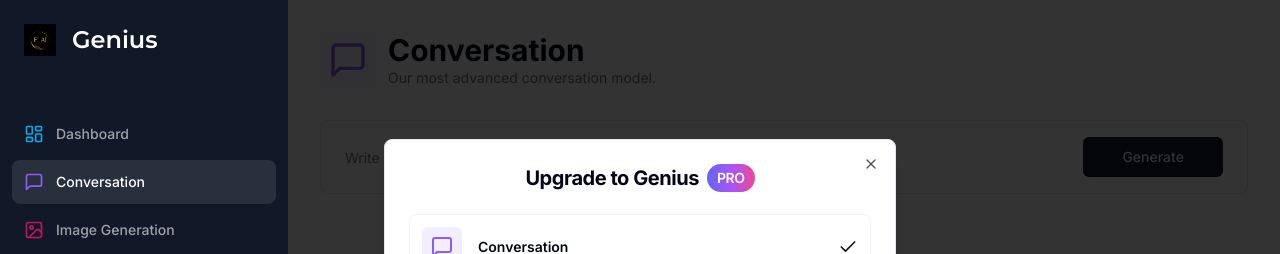
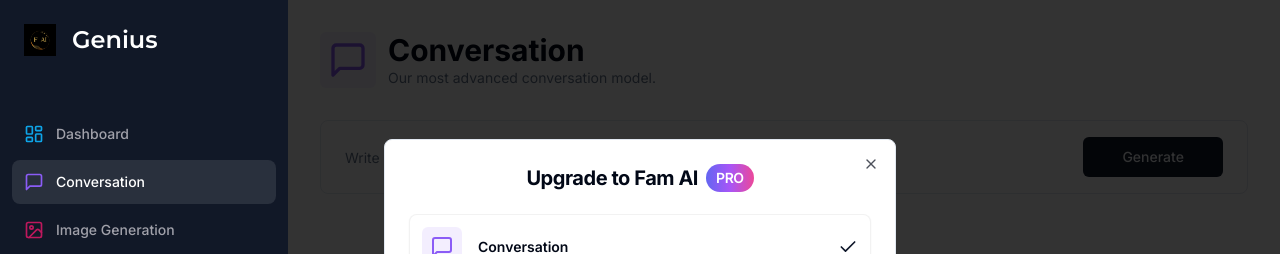
Before and after one commit to EzekielFamofo/Fam-AI, a Next.js app: page /conversation in a window 1280 px wide. Shown: the top 254 px of the page. Built offline with nearby package versions, Linux system fonts and the light colour scheme; no server answers.

Commit message:
Update pro-modal.tsx

```diff
--- a/components/pro-modal.tsx
+++ b/components/pro-modal.tsx
@@ -43,7 +43,7 @@
         <DialogHeader>
           <DialogTitle className="flex justify-center items-center flex-col gap-y-4 pb-2">
             <div className="flex items-center gap-x-2 font-bold text-xl">
-              Upgrade to Genius
+              Upgrade to Fam AI
               <Badge variant="premium" className="uppercase text-sm py-1">
                 pro
               </Badge>
```
